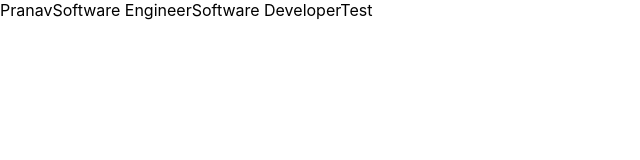
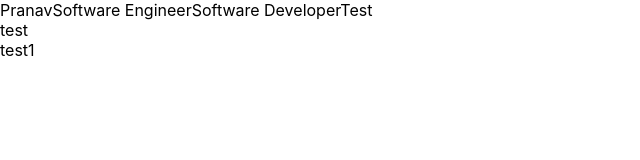
Before and after one commit to Pranie63/Portfolio, a React (Create React App) app: page / in a window 1280 px wide. Shown: the top 160 px of the page, without its empty margins (0-640 px from the left). Built offline with nearby package versions, Linux system fonts and the light colour scheme.

Commit message:
Created project mappings to interface with site

```diff
--- a/src/Portfolio.tsx
+++ b/src/Portfolio.tsx
@@ -1,13 +1,15 @@
 import React from 'react'
 import './Portfolio.css';
 import Intro from './Intro';
-import Content from './Content'
+import Content from './Content';
+
+const projectMappings: Map<String, Array<String>> = new Map<String, Array<String>>([["test", ["test"]], ["test1", ["test"]]]);
 
 function Portfolio() {
     return(
         <div className='body'>
             <Intro name="Pranav" titles={["Software Engineer", "Software Developer"]} description={"Test"}/>
-            <Content projectMappings={new Map<String, Array<String>>()}/>
+            <Content projectMappings={projectMappings}/>
         </div>
     )
 }
```
